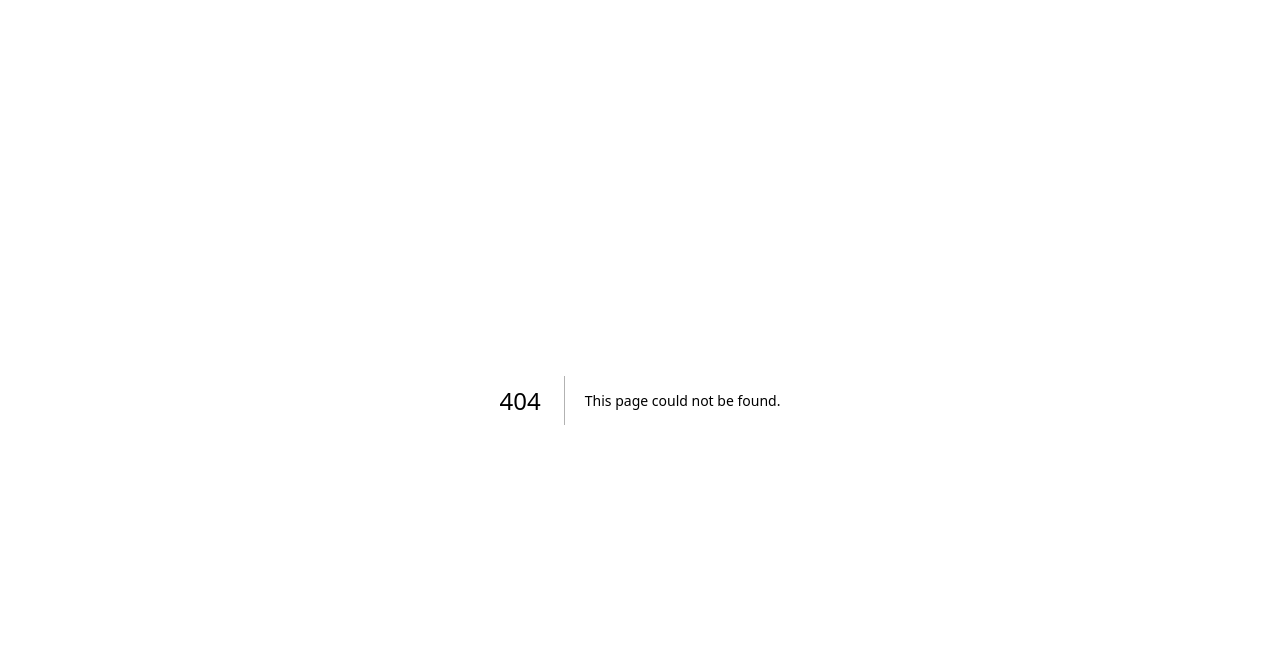
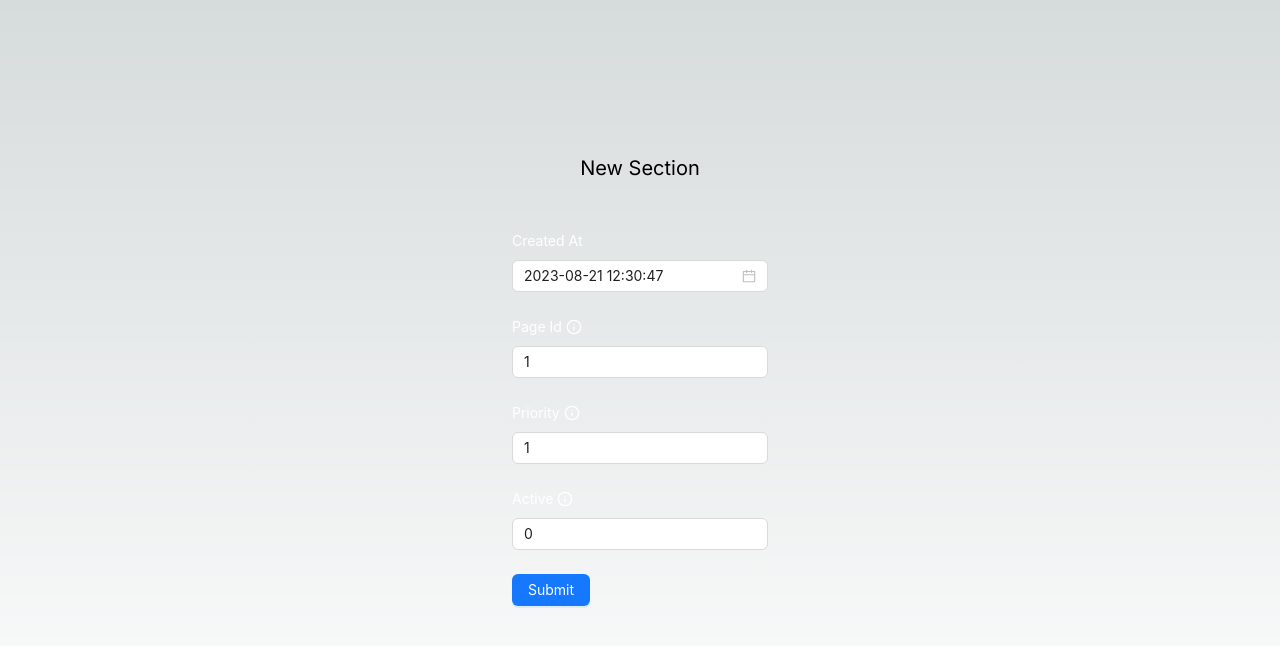
Before and after one commit to ChampionBuffalo1/fc-upm, a Next.js app: page /page_section/create in a window 1280 px wide. Before the commit this address had no page. Shown: the top 646 px of the page. Built offline with nearby package versions, Linux system fonts and the light colour scheme.

Commit message:
Added page_section create

```diff
--- /dev/null
+++ b/src/app/page_section/create/page.tsx
@@ -0,0 +1,133 @@
+"use client";
+
+import { Info } from "lucide-react";
+import dayjs, { Dayjs } from "dayjs";
+import { useRouter } from "next/navigation";
+import { RequiredMark } from "@/types/util";
+import { useCallback, useState } from "react";
+import { Button, DatePicker, Form, Input } from "antd";
+
+export default function CreatePage() {
+  const router = useRouter();
+  const [form] = Form.useForm();
+  const [requiredMark, setRequiredMarkType] =
+    useState<RequiredMark>("optional");
+
+  const onRequiredTypeChange = ({
+    requiredMarkValue,
+  }: {
+    requiredMarkValue: RequiredMark;
+  }) => {
+    setRequiredMarkType(requiredMarkValue);
+  };
+
+  const handleSubmit = useCallback(
+    (value: {
+      "ca-picker": Dayjs;
+      priority: number;
+      active: number;
+      page_config_id: number;
+    }) =>
+      fetch("/api/page_section", {
+        method: "PUT",
+        body: JSON.stringify({
+          active: value.active,
+          priority: value.priority,
+          page_config_id: value.page_config_id,
+          created_at: value["ca-picker"].toISOString(),
+        }),
+      }).then(() => {
+        router.refresh();
+        router.back();
+      }),
+    [router]
+  );
+
+  return (
+    <div className="flex flex-col justify-center items-center w-full h-full">
+      <span className="text-xl mb-8">New Section</span>
+      <Form
+        className="w-72 p-4"
+        form={form}
+        layout="vertical"
+        onFinish={handleSubmit}
+        requiredMark={requiredMark}
+        onValuesChange={onRequiredTypeChange}
+        initialValues={{ requiredMarkValue: requiredMark }}
+      >
+        <Form.Item
+          name="ca-pickerV"
+          label={<label className="text-white"> Created At</label>}
+          rules={[
+            {
+              type: "object" as const,
+              required: true,
+              message: "Please select time!",
+            },
+          ]}
+          initialValue={dayjs(new Date())}
+        >
+          <DatePicker showTime format="YYYY-MM-DD HH:mm:ss" />
+        </Form.Item>
+        <Form.Item
+          name="page_config_id"
+          label={<label className="text-white">Page Id</label>}
+          rules={[
+            {
+              required: true,
+              message: "Please provide Page Id",
+              pattern: new RegExp(/^[0-9]+$/),
+            },
+          ]}
+          tooltip={{
+            title: "This is a required field",
+            icon: <Info size={16} color="white" />,
+          }}
+          initialValue={1}
+        >
+          <Input placeholder="Priority" />
+        </Form.Item>
+        <Form.Item
+          name="priority"
+          label={<label className="text-white">Priority</label>}
+          rules={[
+            {
+              required: true,
+              message: "Please provide priority",
+              pattern: new RegExp(/^[0-9]+$/),
+            },
+          ]}
+          tooltip={{
+            title: "This is a required field",
+            icon: <Info size={16} color="white" />,
+          }}
+          initialValue={1}
+        >
+          <Input placeholder="Priority" />
+        </Form.Item>
+        <Form.Item
+          name="active"
+          label={<label className="text-white">Active</label>}
+          rules={[
+            {
+              pattern: new RegExp(/^[0-9]+$/),
+              required: true,
+            },
+          ]}
+          tooltip={{
+            title: "This is a required field",
+            icon: <Info size={16} color="white" />,
+          }}
+          initialValue={0}
+        >
+          <Input placeholder="Active" />
+        </Form.Item>
+        <Form.Item>
+          <Button type="primary" htmlType="submit">
+            Submit
+          </Button>
+        </Form.Item>
+      </Form>
+    </div>
+  );
+}
```
